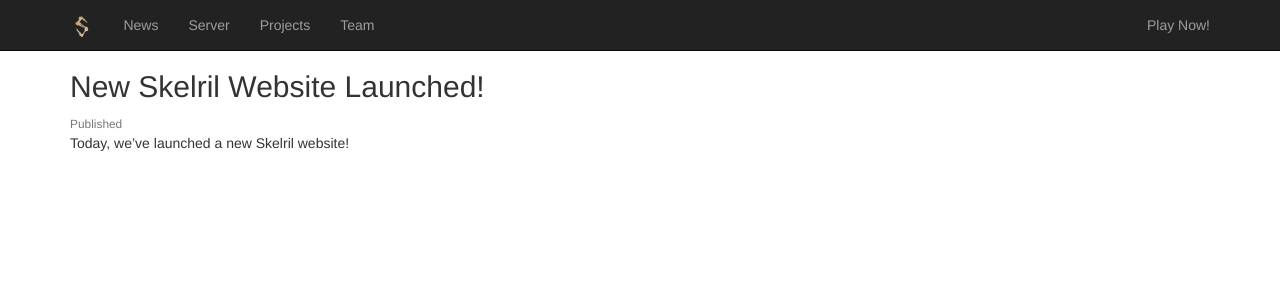
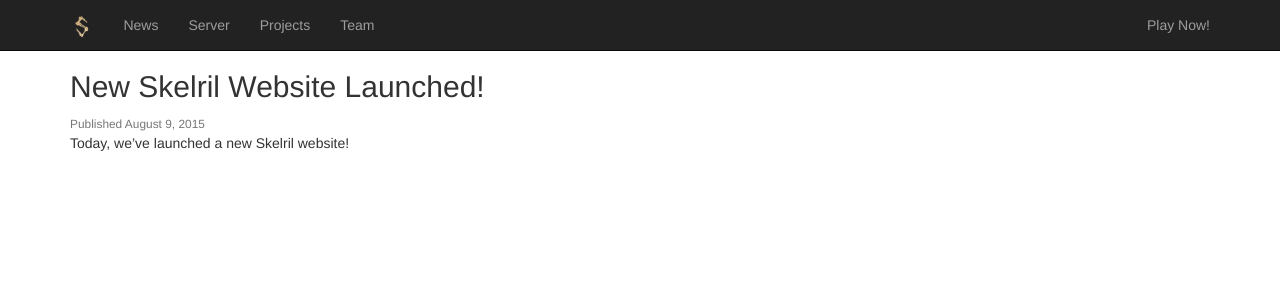
Before and after one commit to packet-loss-gaming/Website, a Jekyll site: the page built from news/_posts/2015-08-09-new-website.md, in a window 1280 px wide. Shown: the top 300 px of the page. Built offline with Jekyll 4.4.1, drawn with Linux system fonts in a browser that asks for light colours; nearby versions of some CDN libraries.

Commit message:
Actually show the date this time

```diff
--- a/_layouts/post.html
+++ b/_layouts/post.html
@@ -2,5 +2,5 @@
 layout: contained_base
 ---
 <h2>{{page.title}}</h2>
-<small class="text-muted">Published {{post.date | date: "%B %-d, %Y"}}</small>
+<small class="text-muted">Published {{page.date | date: "%B %-d, %Y"}}</small>
 {{content}}
```
